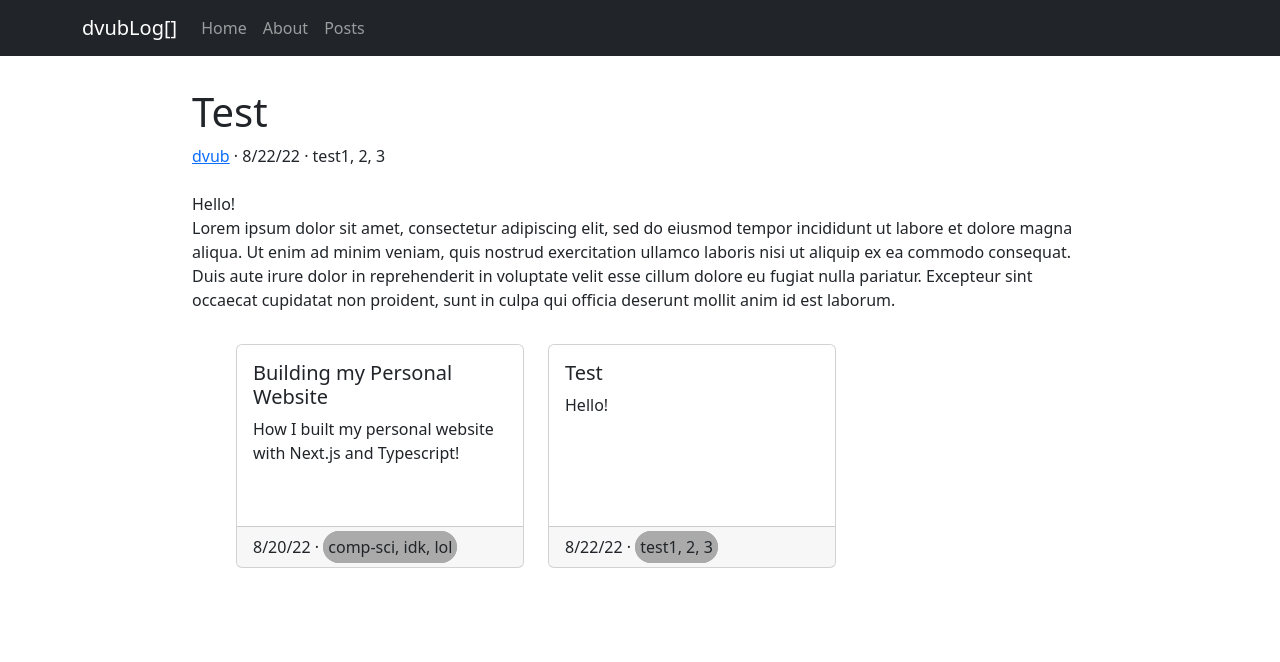
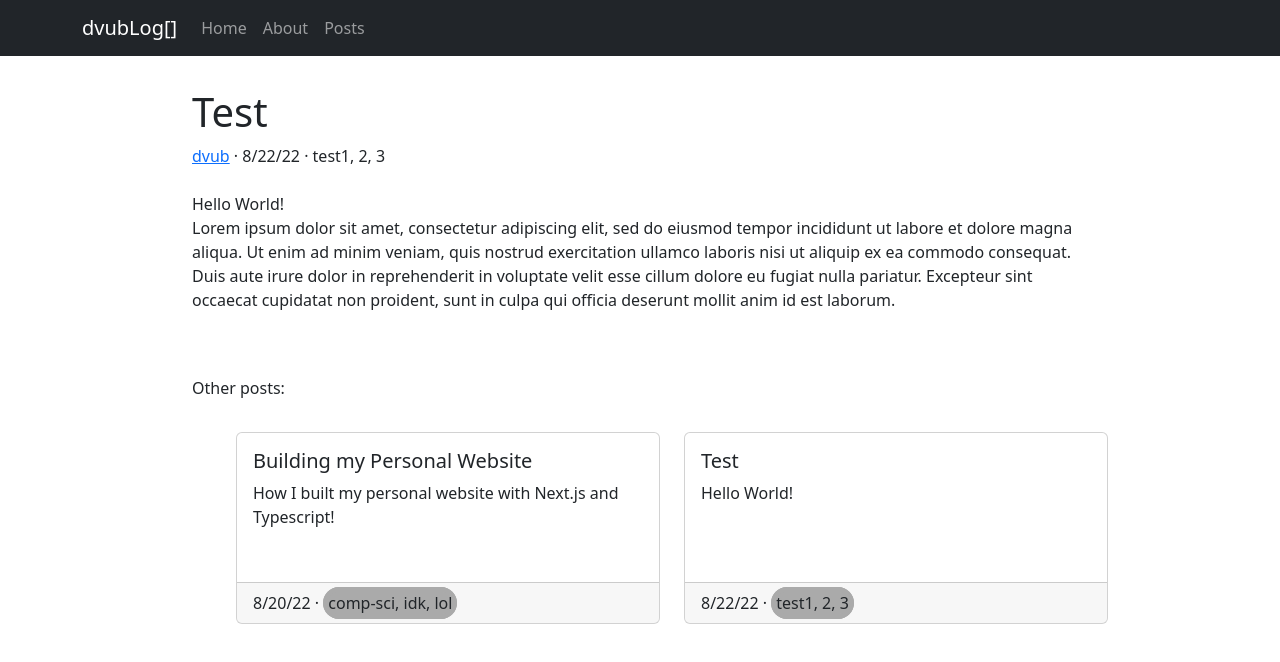
Before and after one commit to dvub/dvub-site, a Next.js app: page /posts/test in a window 1280 px wide. Shown: the top 662 px of the page. Built offline with nearby package versions, Linux system fonts and the light colour scheme; a small style sheet from the web is missing.

Commit message:
styling changes

```diff
--- a/components/layout.tsx
+++ b/components/layout.tsx
@@ -17,7 +17,7 @@ const Layout: FC<Props> = (props) => {
     const { children, meta } = props;
     const { title, author, date, authorLink, description, tags } = meta;
 
-    const sideMargin = '12rem';
+    const sideMargin = '15%';
     const bodyStyle: CSS.Properties = {
         textAlign: 'left',
         marginLeft: sideMargin,
@@ -80,9 +80,10 @@ const Layout: FC<Props> = (props) => {
 
 
                 {/*footer goes here */}
-                <footer>
+                <footer style={{marginTop: '4rem'}}>
+                    Other posts:
                     <Container style={{ margin: '2rem' }}>
-                        <Row xs={'auto'}>
+                        <Row xs={2}> {/* 2 items per row*/}
                             {listItems}
                         </Row>
                     </Container>
--- a/components/postCard.tsx
+++ b/components/postCard.tsx
@@ -2,7 +2,7 @@ import Link from "next/link";
 import { FC } from "react";
 import { Card } from "react-bootstrap";
 import { Metadata } from "../types/metadata";
-
+import CSS from 'csstype'
 
 interface Props {
     meta: Metadata;
@@ -25,7 +25,7 @@ const PostCard: FC<Props> = (props) => {
 
     return (
         <Link href={`posts/${fileName}`}>
-            <Card style={{ width: '18rem', height: '14rem', overflow: 'hidden' }}>
+            <Card style={{overflow: 'hidden', height: '12rem'}}>
                 <Card.Body>
                     <Card.Title>{title}</Card.Title>
                     <Card.Text>
--- a/pages/posts.tsx
+++ b/pages/posts.tsx
@@ -45,7 +45,7 @@ const Posts = () => {
         <div>
             {/* putting rows into a container with margin */}
             <Container style={{ margin: '2rem' }}>
-                <Row xs={'auto'}>
+                <Row xs={2}>
                     {listItems}
                 </Row>
             </Container>
--- a/pages/posts/test.mdx
+++ b/pages/posts/test.mdx
@@ -5,7 +5,7 @@ export const meta  = {
     authorLink: 'https://github.com/dvub',
     title: 'Test',
     date: '8/22/22',
-    description: 'Hello!',
+    description: 'Hello World!',
     tags: ['test1', '2', '3'],
     fileName: 'test'
 }
```
